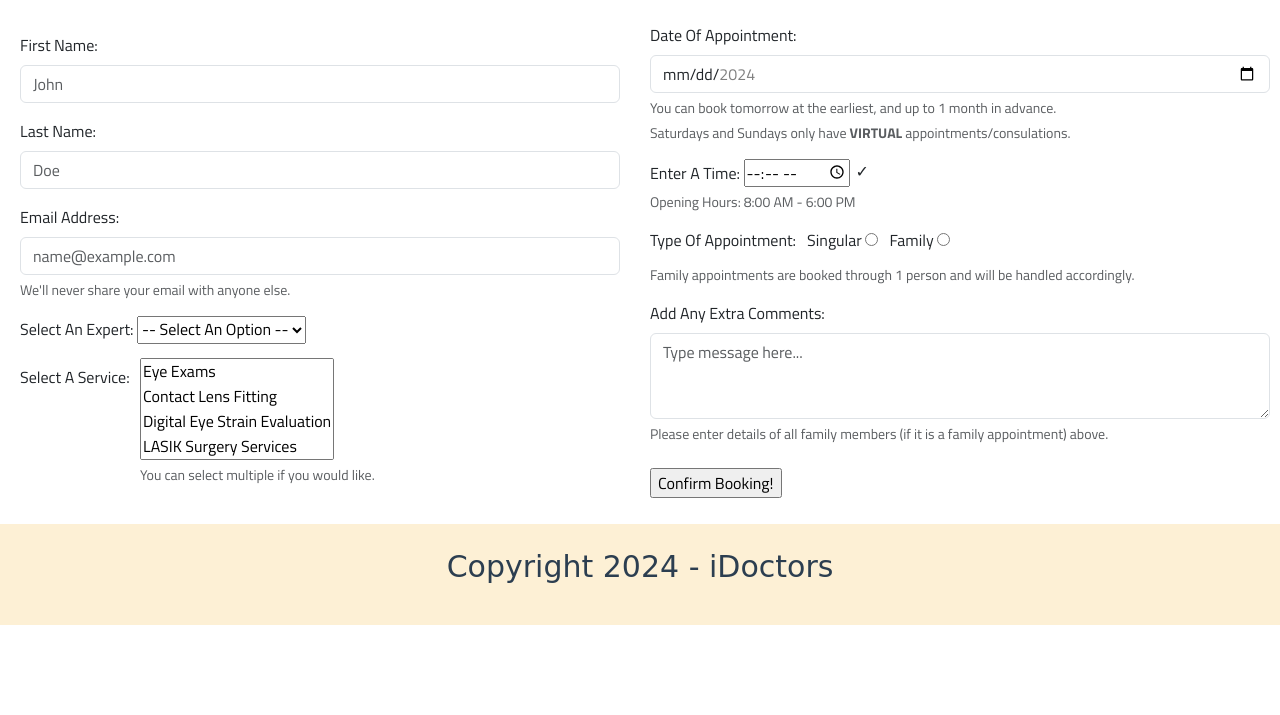
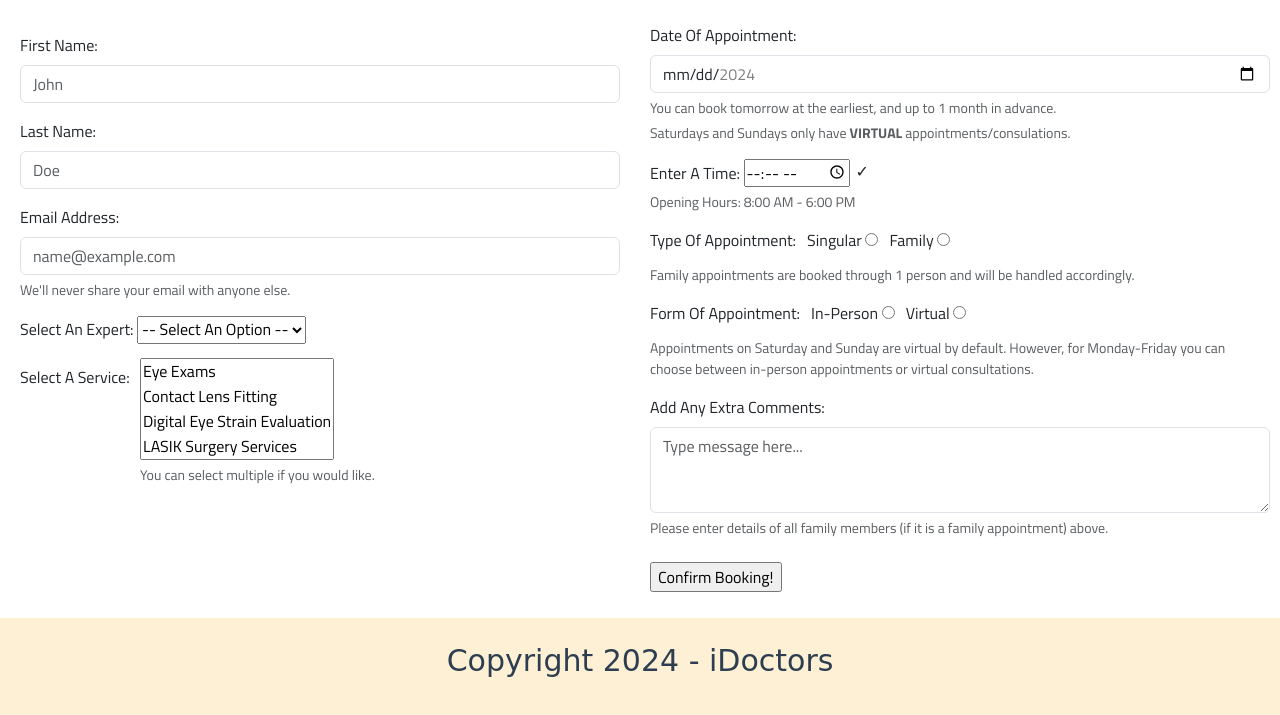
Before and after one commit to YashJain04/iDoctors, a plain HTML site: page index.html in a window 1280 px wide. Shown: the part 7373-8088 px from the top of the page. Before the commit the page ends 7998 px from the top, so only its background shows below. Drawn offline with nearby package versions, Linux system fonts and the light colour scheme.

Commit message:
FINAL COMMIT

```diff
--- a/index.html
+++ b/index.html
@@ -402,6 +402,17 @@
                     </div>
 
                     <div class="mb-3">
+                        <label class="form-label">Form Of Appointment:</label>
+
+                        <label class="form-label space-out-options" for="in-office">In-Person</label>
+                        <input type="radio" id="in-person" name="form-of-appointment" required>
+
+                        <label class="form-label space-out-options" for="in-virtual-consultation">Virtual</label>
+                        <input type="radio" id="in-virtual-consultation" name="form-of-appointment" required>
+                        <div class="form-text">Appointments on Saturday and Sunday are virtual by default. However, for Monday-Friday you can choose between in-person appointments or virtual consultations.</div>
+                    </div>
+
+                    <div class="mb-3">
                         <label for="extra-comments" class="form-label">Add Any Extra Comments:</label>
                         <textarea class="form-control" id="extra-comments" placeholder="Type message here..." rows="3"></textarea>
                         <div class="form-text">Please enter details of all family members (if it is a family appointment) above.</div>
```
